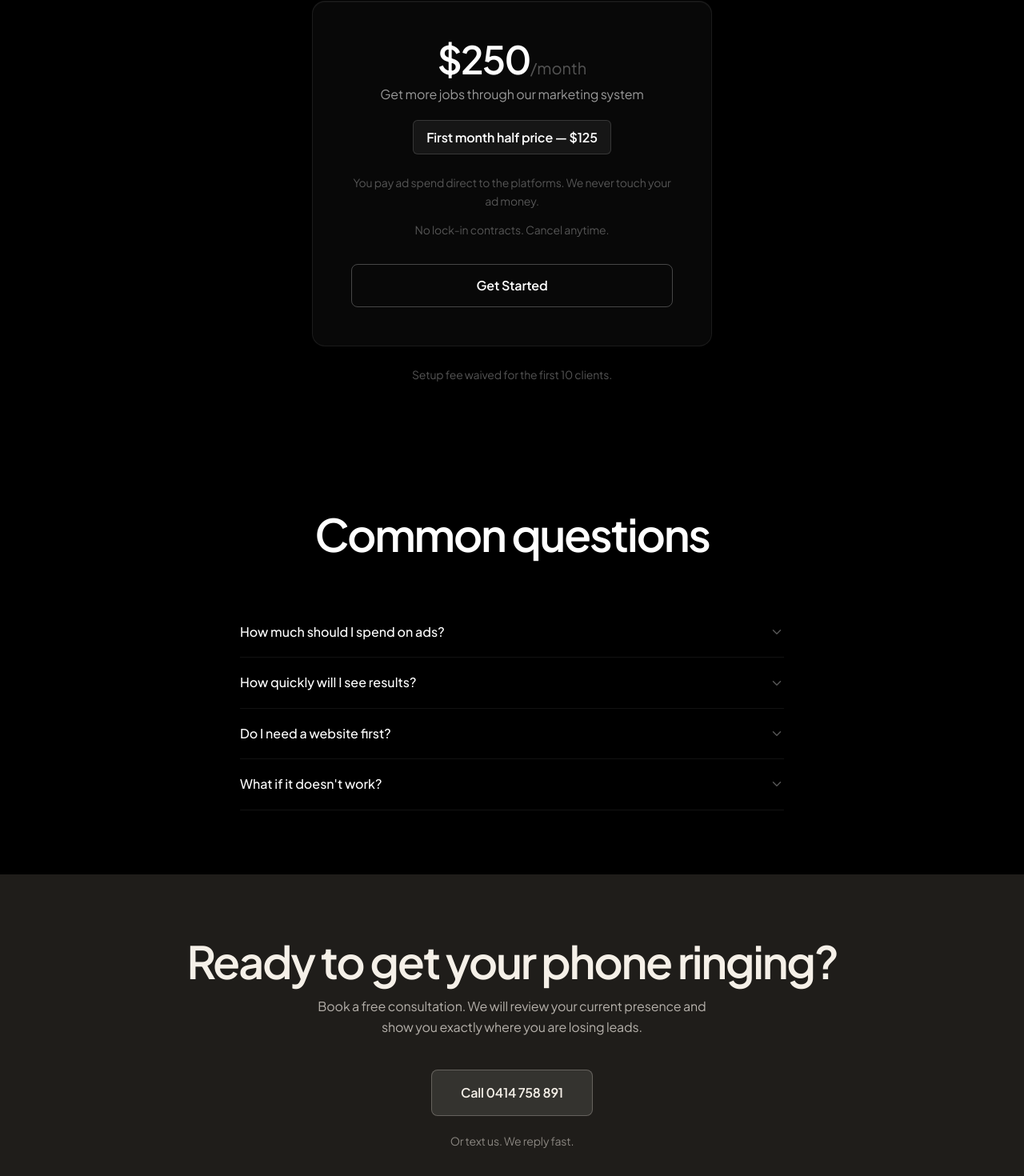
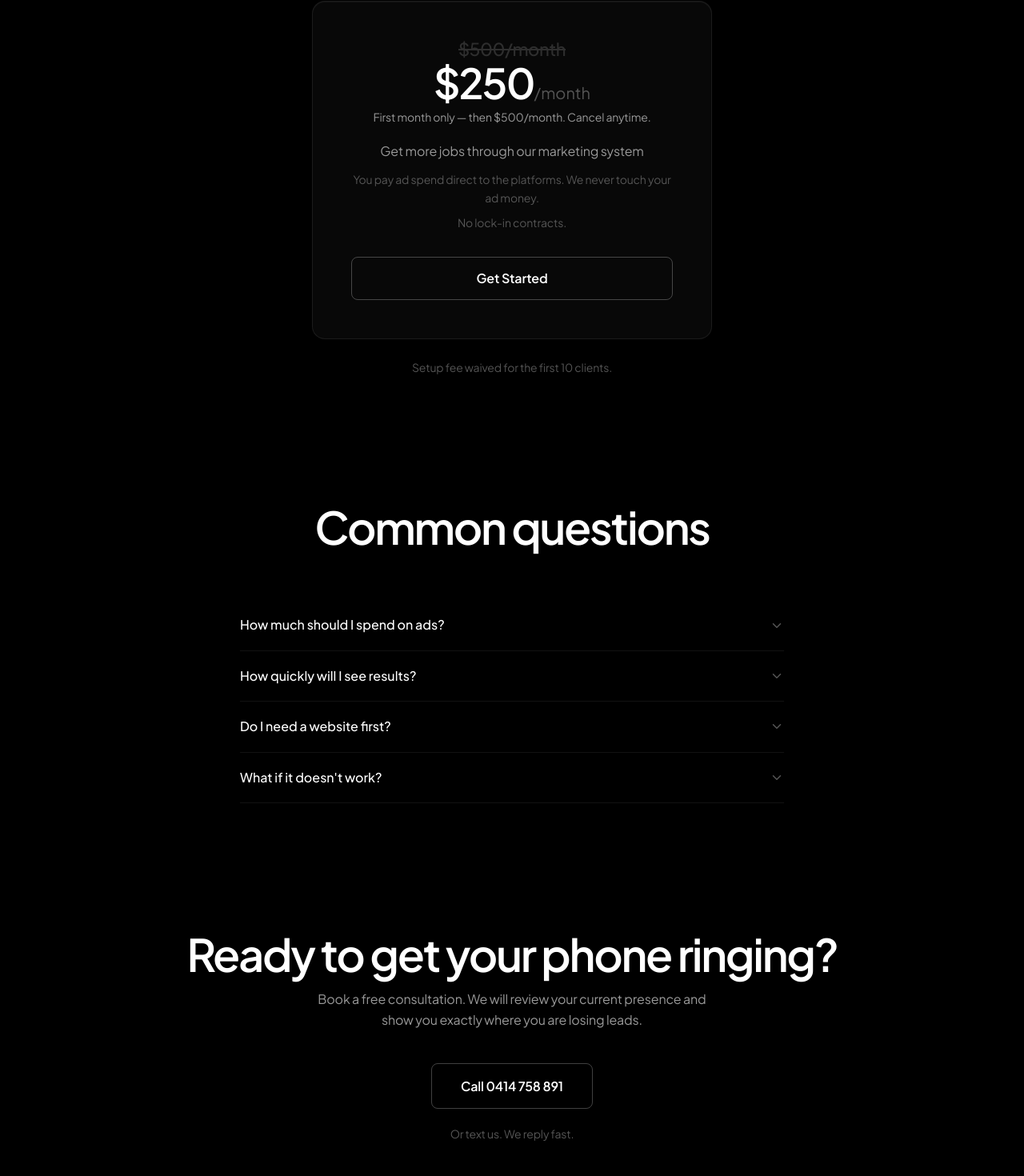
Before and after one commit to Pooyameh/luxcoda-react, a React (Vite) app: page /ads in a window 1280 px wide. Shown: the part 2792-4262 px from the top of the page at 80% size. Built offline with nearby package versions, Linux system fonts and the light colour scheme.

Commit message:
ads fix 2

```diff
--- a/src/pages/Ads.jsx
+++ b/src/pages/Ads.jsx
@@ -411,49 +411,60 @@ function Pricing() {
             textAlign: 'center',
           }}
         >
+          {/* Struck-out original price */}
+          <div style={{
+            fontFamily: "'Plus Jakarta Sans', sans-serif",
+            fontWeight: 500,
+            fontSize: 22,
+            color: 'var(--text-muted)',
+            letterSpacing: '-0.02em',
+            lineHeight: 1,
+            marginBottom: '0.35rem',
+            textDecoration: 'line-through',
+            opacity: 0.5,
+          }}>
+            $500/month
+          </div>
+
+          {/* First-month offer price */}
           <div style={{
             fontFamily: "'Plus Jakarta Sans', sans-serif",
             fontWeight: 600,
-            fontSize: 48,
+            fontSize: 52,
             color: 'var(--text-primary)',
             letterSpacing: '-0.04em',
             lineHeight: 1,
-            marginBottom: '0.5rem',
+            marginBottom: '0.4rem',
           }}>
             $250<span style={{ fontSize: 20, fontWeight: 400, color: 'var(--text-muted)', letterSpacing: 0 }}>/month</span>
           </div>
 
           <p style={{
             fontFamily: "'Plus Jakarta Sans', sans-serif",
-            fontSize: 'var(--body-size)',
+            fontSize: 'var(--small-size)',
             color: 'var(--text-secondary)',
             marginBottom: '1.25rem',
             lineHeight: 1.5,
           }}>
+            First month only — then $500/month. Cancel anytime.
+          </p>
+
+          <p style={{
+            fontFamily: "'Plus Jakarta Sans', sans-serif",
+            fontSize: 'var(--body-size)',
+            color: 'var(--text-secondary)',
+            marginBottom: '0.75rem',
+            lineHeight: 1.5,
+          }}>
             Get more jobs through our marketing system
           </p>
-
-          <div style={{
-            display: 'inline-block',
-            background: 'rgba(255,255,255,0.06)',
-            border: '1px solid rgba(255,255,255,0.14)',
-            borderRadius: 6,
-            padding: '8px 16px',
-            fontFamily: "'Plus Jakarta Sans', sans-serif",
-            fontWeight: 600,
-            fontSize: 'var(--body-size)',
-            color: 'var(--text-primary)',
-            marginBottom: '1.5rem',
-          }}>
-            First month half price — $125
-          </div>
 
           <p style={{
             fontFamily: "'Plus Jakarta Sans', sans-serif",
             fontSize: 'var(--small-size)',
             color: 'var(--text-muted)',
             lineHeight: 1.65,
-            marginBottom: '0.75rem',
+            marginBottom: '0.5rem',
           }}>
             You pay ad spend direct to the platforms. We never touch your ad money.
           </p>
@@ -464,11 +475,11 @@ function Pricing() {
             color: 'var(--text-muted)',
             marginBottom: '2rem',
           }}>
-            No lock-in contracts. Cancel anytime.
+            No lock-in contracts.
           </p>
 
           <a
-            href="tel:0414758891"
+            href="https://luxcoda.com/#contact"
             style={{
               display: 'block',
               background: 'transparent',
@@ -480,6 +491,7 @@ function Pricing() {
               borderRadius: 8,
               textDecoration: 'none',
               border: '1px solid rgba(255,255,255,0.25)',
+              textAlign: 'center',
               transition: 'border-color 0.2s ease, background 0.2s ease',
             }}
             onMouseEnter={e => {
@@ -614,7 +626,6 @@ function FAQ() {
 function CTAFooter() {
   return (
     <section style={{
-      background: '#1f1d1a',
       padding: 'clamp(64px, 10vh, 120px) var(--content-padding)',
       textAlign: 'center',
     }}>
@@ -624,7 +635,7 @@ function CTAFooter() {
             fontFamily: "'Plus Jakarta Sans', sans-serif",
             fontWeight: 600,
             fontSize: 'var(--h2-size)',
-            color: '#f5f0e8',
+            color: 'var(--text-primary)',
             letterSpacing: 'var(--h2-spacing)',
             lineHeight: 'var(--h2-line-height)',
             marginBottom: '1rem',
@@ -634,7 +645,7 @@ function CTAFooter() {
           <p style={{
             fontFamily: "'Plus Jakarta Sans', sans-serif",
             fontSize: 'var(--body-size)',
-            color: 'rgba(245,240,232,0.7)',
+            color: 'var(--text-secondary)',
             maxWidth: 520,
             margin: '0 auto 2.5rem',
             lineHeight: 1.65,
@@ -645,24 +656,24 @@ function CTAFooter() {
             href="tel:0414758891"
             style={{
               display: 'inline-block',
-              background: 'rgba(245,240,232,0.1)',
-              color: '#f5f0e8',
+              background: 'transparent',
+              color: 'var(--text-primary)',
               fontFamily: "'Plus Jakarta Sans', sans-serif",
               fontWeight: 600,
               fontSize: 'var(--body-size)',
               padding: '15px 36px',
               borderRadius: 8,
               textDecoration: 'none',
-              border: '1px solid rgba(245,240,232,0.25)',
+              border: '1px solid rgba(255,255,255,0.25)',
               transition: 'background 0.2s ease, border-color 0.2s ease',
             }}
             onMouseEnter={e => {
-              e.currentTarget.style.background = 'rgba(245,240,232,0.16)';
-              e.currentTarget.style.borderColor = 'rgba(245,240,232,0.4)';
+              e.currentTarget.style.background = 'rgba(255,255,255,0.04)';
+              e.currentTarget.style.borderColor = 'rgba(255,255,255,0.45)';
             }}
             onMouseLeave={e => {
-              e.currentTarget.style.background = 'rgba(245,240,232,0.1)';
-              e.currentTarget.style.borderColor = 'rgba(245,240,232,0.25)';
+              e.currentTarget.style.background = 'transparent';
+              e.currentTarget.style.borderColor = 'rgba(255,255,255,0.25)';
             }}
           >
             Call 0414 758 891
@@ -670,7 +681,7 @@ function CTAFooter() {
           <p style={{
             fontFamily: "'Plus Jakarta Sans', sans-serif",
             fontSize: 'var(--small-size)',
-            color: 'rgba(245,240,232,0.5)',
+            color: 'var(--text-muted)',
             marginTop: '1.25rem',
           }}>
             Or text us. We reply fast.
```
